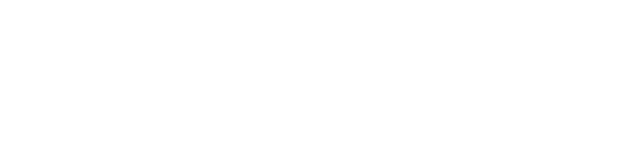
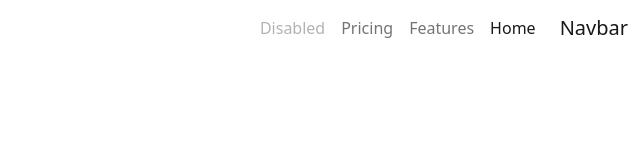
Before and after one commit to mirnaeim/tpo, a plain HTML site: page index.html in a window 1280 px wide. Shown: the whole page, without its empty margins (640-1280 px from the left). Drawn offline with Linux system fonts and the light colour scheme.

Commit message:
added navbar

```diff
--- a/css/style.css
+++ b/css/style.css
@@ -0,0 +1,8 @@
+*{
+    padding: 0;
+    margin: 0;
+}
+
+html{
+    direction: rtl;
+}
--- a/index.html
+++ b/index.html
@@ -12,6 +12,34 @@
 </head>
 <body>
 
+<header class="row">
+
+</header>
+
+<nav class="navbar navbar-expand-lg navbar-light">
+    <div class="container-fluid">
+        <a class="navbar-brand" href="#">Navbar</a>
+        <button class="navbar-toggler" type="button" data-bs-toggle="collapse" data-bs-target="#navbarNav" aria-controls="navbarNav" aria-expanded="false" aria-label="Toggle navigation">
+            <span class="navbar-toggler-icon"></span>
+        </button>
+        <div class="collapse navbar-collapse" id="navbarNav">
+            <ul class="navbar-nav">
+                <li class="nav-item">
+                    <a class="nav-link active" aria-current="page" href="#">Home</a>
+                </li>
+                <li class="nav-item">
+                    <a class="nav-link" href="#">Features</a>
+                </li>
+                <li class="nav-item">
+                    <a class="nav-link" href="#">Pricing</a>
+                </li>
+                <li class="nav-item">
+                    <a class="nav-link disabled">Disabled</a>
+                </li>
+            </ul>
+        </div>
+    </div>
+</nav>
 
 
 <script src="js/jquery-3.6.0.js"></script>
```
